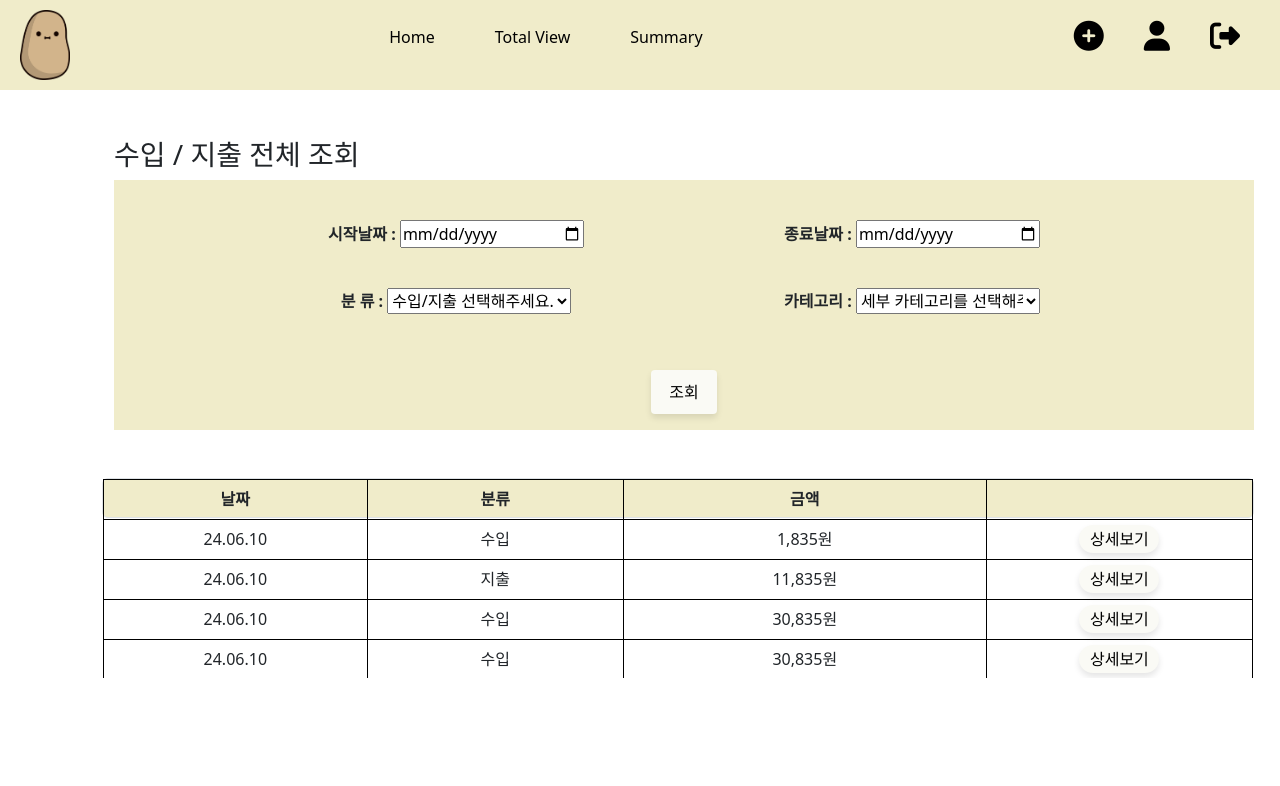
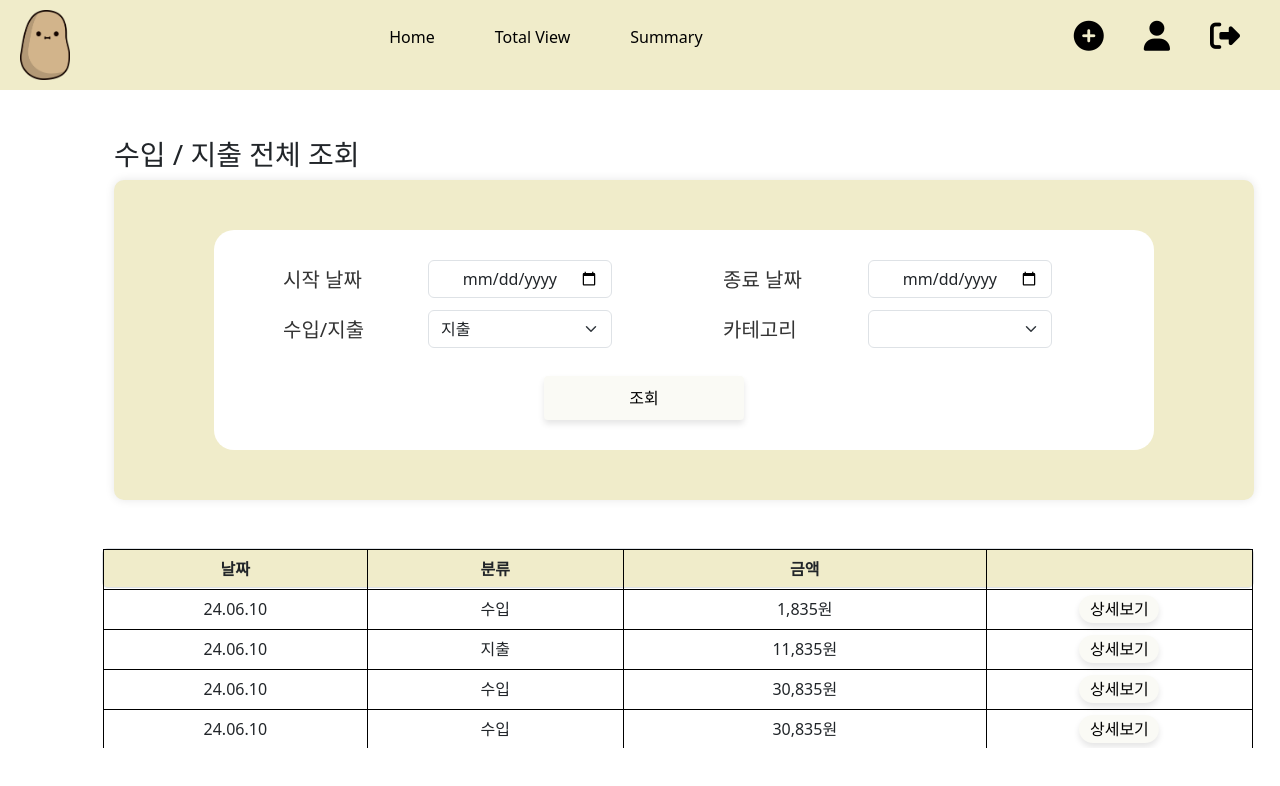
Before and after one commit to Hwijun-Kim/TalkingPotatoes, a Vue app in the folder project-TP/: page /totalView in a window 1280 px wide. Shown: the top 786 px of the page. Built offline with nearby package versions, Linux system fonts and the light colour scheme.

Commit message:
TotalView 수정(240612_1246)

```diff
--- a/project-TP/src/pages/TotalView.vue
+++ b/project-TP/src/pages/TotalView.vue
@@ -2,47 +2,93 @@
     <div class="main">
         <br /><br />
         <h3>수입 / 지출 전체 조회</h3>
-        <div class="search_div">
-            <li>
-                <table>
-                    <tr>
-                        <th>
-                            시작날짜 : <input type="date">
-                        </th>
-                        <th>
-                            종료날짜 : <input type="date">
-                        </th>
-                    </tr>
-                </table>
-            </li>
-            <li>
-                <table>
-                    <tr>
-                        <th>
-                            분   류 : <select name="group1" id="group1" onchange="categoryChange(this)">
-                                <option>수입/지출 선택해주세요.</option>
-                                <option value="spend">수입</option>
-                                <option value="income">지출</option>
-                            </select>
-                        </th>
-                        <th>
-                            카테고리 :  <select name="group2" id="group2">
-                                <option>세부 카테고리를 선택해주세요.</option>
-                            </select>
-                        </th>
-                    </tr>
-                </table>
-            </li>
-            <li>
-                <table>
-                    <tr>
-                        <th class="search_th" colspan="2">
-                            <button type="button" class="search_btn">조회</button>
-                        </th>
-                    </tr>
-                </table>
-            </li>
+        <div class="basic-group-1">
+      <div class="card-item basic">
+        <div>
+          <div class="flex-table">
+            <div class="left-section">
+              <div class="flex-cell">
+                <div class="flex-table-item">
+                  <div class="item-text">
+                    <label for="date">시작 날짜</label>
+                  </div>
+                  <div class="item-input">
+                    <input
+                      type="date"
+                      class="form-control"
+                      id="date"
+                      name="date"
+                      style="text-align: center"
+                    />
+                  </div>
+                </div>
+              </div>
+              <div class="flex-cell">
+                <div class="flex-table-item">
+                  <div class="item-text">
+                    <label for="type">수입/지출</label>
+                  </div>
+                  <div class="item-input">
+                    <select
+                      id="type"
+                      class="form-select"
+                      v-model="formData.type"
+                      @change="updateCategories"
+                    >
+                      <option value="spend">지출</option>
+                      <option value="income">수입</option>
+                    </select>
+                  </div>
+                </div>
+              </div>
+            </div>
+            <div class="right-section">
+                <div class="flex-cell">
+                    <div class="flex-table-item">
+                    <div class="item-text">
+                        <label for="date">종료 날짜</label>
+                    </div>
+                    <div class="item-input">
+                        <input
+                        type="date"
+                        class="form-control"
+                        id="date"
+                        name="date"
+                        style="text-align: center"
+                        />
+                    </div>
+                    </div>
+                </div>
+                <div class="flex-cell">
+                <div class="flex-table-item">
+                  <div class="item-text">
+                    <label for="category">카테고리</label>
+                  </div>
+                  <div class="item-input">
+                    <select
+                      class="form-select"
+                      id="category"
+                      v-model="formData.category"
+                    >
+                      <option
+                        v-for="option in categoryOptions"
+                        :key="option"
+                        :value="option"
+                      >
+                        {{ option }}
+                      </option>
+                    </select>
+                  </div>
+                </div>
+              </div>
+            </div>
+            <div class="center-section">
+                <button type="button" class="search_btn">조회</button>
+            </div>
+          </div>
         </div>
+      </div>
+    </div>
         <br /><br />
         <div class="row tab">
             <ul class="list-group">
@@ -223,23 +269,35 @@
 
 <script>
 
-function categoryChange(e) {
-	var group2_spend = ["쇼핑", "식비", "교통비", "생활비", "문화생활", "기타"];
-    var group2_income = ["급여", "용돈", "기타"];
-	var target = document.getElementById("group2");
+export default {
+  data() {
+    return {
+      formData: {
+        date: "",
+        amount: "",
+        type: "spend",
+        category: "",
+        memo: "",
+      },
+      incomeCategories: ["급여", "용돈", "기타"],
+      spendCategories: ["쇼핑", "식비", "교통비", "생활비", "문화생활", "기타"],
+      categoryOptions: [],
+    };
+  },
+  methods: {
+    updateCategories() {
+      if (this.formData.type === "income") {
+        this.categoryOptions = this.incomeCategories;
+      } else {
+        this.categoryOptions = this.spendCategories;
+      }
+    },
+  },
+  mounted() {
+    this.updateCategories();
+  },
+};
 
-	if(e.value == "spend") var d =  group2_spend;
-	else if(e.value == "income") var d = group2_income;
-
-	target.options.length = 0;
-
-	for (x in d) {
-		var opt = document.createElement("option");
-		opt.value = d[x];
-		opt.innerHTML = d[x];
-		target.appendChild(opt);
-	}
-}
 </script>
 
 <style scoped>
@@ -317,6 +375,7 @@ function categoryChange(e) {
     }
 
     .search_btn {
+        width: 200px;
         padding: 0.5rem 1rem;
         background-color: white;
         color: black;
@@ -328,4 +387,77 @@ function categoryChange(e) {
         box-shadow: 0px 4px 6px rgba(0, 0, 0, 0.1);
         border-color: rgba(255, 255, 255, 0);
     }
+
+    .item-text {
+        display: flex;
+        padding: 10px 39px;
+        font-size: 20px;
+        line-height: 20px;
+        color: #333;
+        box-sizing: border-box;
+        word-break: keep-all;
+        width: 200px;
+    }
+
+
+    .basic-group-1 {
+  background-color: #f0ecca;
+  border-radius: 10px;
+  box-shadow: 0 0 10px rgba(0, 0, 0, 0.1);
+  width: 100vx;
+  text-align: center;
+  padding-left: 100px;
+  padding-right: 100px;
+  padding-top: 50px;
+  padding-bottom: 50px;
+}
+
+.card-item {
+  position: relative;
+  box-sizing: border-box;
+  border-radius: 20px;
+  background-color: #fff;
+}
+
+    .card-item.basic {
+        padding: 30px;
+        background: #fff;
+        border-radius: 20px;
+    }
+
+.flex-table {
+  position: relative;
+  display: flex;
+  flex-wrap: wrap;
+}
+
+.left-section {
+  width: 50%;
+  display: flex;
+  flex-direction: column;
+}
+
+.right-section {
+  width: 50%;
+}
+
+.center-section {
+    width: 100%;
+    margin-right : 80px
+}
+
+.flex-cell {
+  display: flex;
+  align-items: center;
+  margin-bottom: 10px;
+}
+
+.flex-table-item {
+  display: flex;
+  min-height: 100%;
+}
+
+.item-input {
+  width: 60%;
+}
 </style>
```
